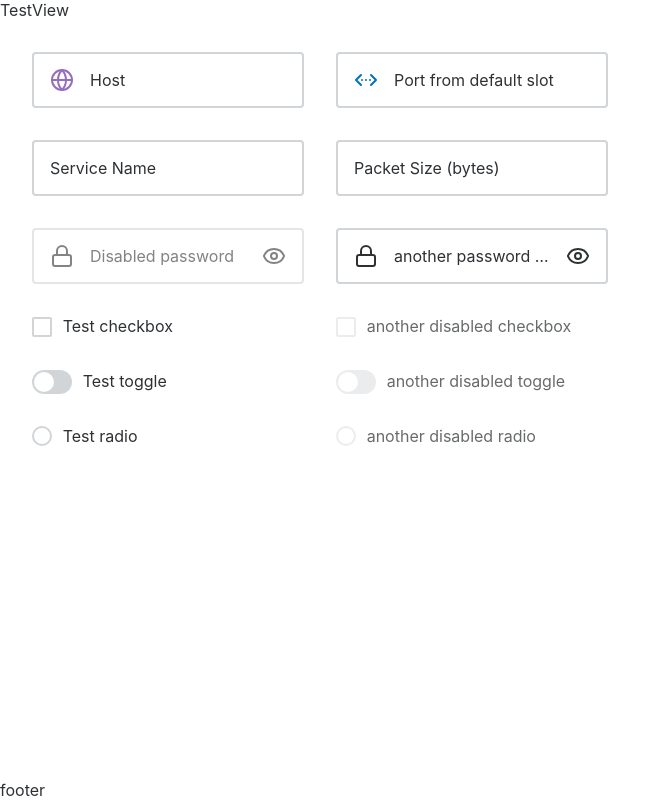
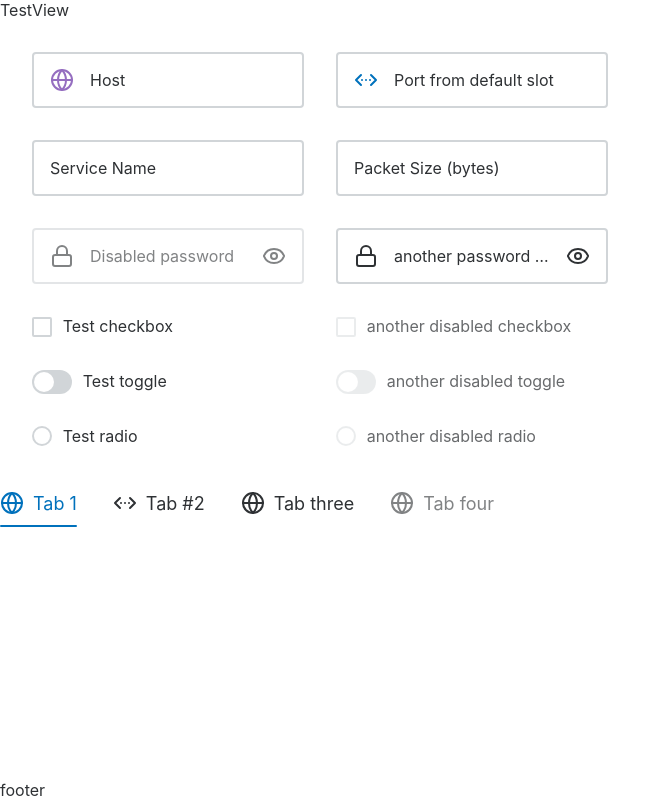
Before and after one commit to OMilchynskyiMT/ui2, a Vue app: page / in a window 1280 px wide. Shown: the whole page, without its empty margins (0-671 px from the left). Built offline with nearby package versions, Linux system fonts and the light colour scheme.

Commit message:
add basic Tabs component

```diff
--- a/prettier.config.js
+++ b/prettier.config.js
@@ -22,7 +22,7 @@ export default {
     '^:?(id|key|ref)$',
     '^(v-slot|slot)$',
     '^v-model',
-    '^(@|v-on(?::|$))',
+    '^(@|v-on(?::|$)|:|v-bind:)',
     '^v-(html|text|bind)$',
     '^#',
     '$DEFAULT',
--- a/src/assets/styles/themes/default/index.css
+++ b/src/assets/styles/themes/default/index.css
@@ -29,6 +29,7 @@
   --radius-md: 0.25rem;
   --radius-lg: 0.5rem;
   --radius-xl: 1rem;
+  --radius-full: 9999px;
 
   --bezier-smooth-entrance: cubic-bezier(0, 0, 0.2, 1);
   --bezier-soft-exit: cubic-bezier(0.4, 0, 1, 1);
@@ -55,4 +56,13 @@
 
   --input-error-color: light-dark(var(--red-600), var(--red-400));
   --input-error-font-size: var(--font-size-sm);
+
+  --tab-height: calc(var(--font-size) * 3);
+  --tab-font-size: var(--font-size-md);
+  --tab-color: var(--text-color);
+  --tab-bg: var(--surface-bg);
+  --tab-border-width: var(--input-border-width);
+  --tab-active-color: var(--link-color);
+  --tab-active-border-color: var(--link-color);
+  --tab-active-bg: var(--surface-bg);
 }
--- /dev/null
+++ b/src/components/tabs/TabBar.vue
@@ -0,0 +1,64 @@
+<template>
+  <div ref="tabBarRef" class="tab-bar">
+    <slot />
+    <div ref="indicator" class="indicator"></div>
+  </div>
+</template>
+
+<script lang="ts" setup>
+import { onBeforeUnmount, onMounted, useTemplateRef } from 'vue';
+
+const tabBarRef = useTemplateRef('tabBarRef');
+const indicatorRef = useTemplateRef('indicator');
+
+let observer: MutationObserver | null = null;
+
+const updateIndicatorStyle = () => {
+  console.log('updateIndicatorStyle')
+  if (!tabBarRef.value || !indicatorRef.value) return
+
+  const activeTab = tabBarRef.value.querySelector('.tab-item.active')
+  if (!activeTab) return
+
+  const { left, width } = activeTab.getBoundingClientRect()
+  indicatorRef.value.style.setProperty('--indicator-x', `${left}px`)
+  indicatorRef.value.style.setProperty('--indicator-width', `${width}px`)
+}
+
+onMounted(() => {
+  if (!tabBarRef.value) return
+  updateIndicatorStyle()
+  observer = new MutationObserver(updateIndicatorStyle)
+  observer.observe(tabBarRef.value, { childList: true, subtree: true, attributes: true })
+})
+
+onBeforeUnmount(() => {
+  observer?.disconnect()
+})
+</script>
+
+<style scoped>
+.tab-bar {
+  position: relative;
+  display: flex;
+  flex-direction: row;
+  flex-wrap: nowrap;
+  justify-content: flex-start;
+  align-items: stretch;
+  align-content: stretch;
+  gap: var(--gap, calc(var(--tab-font-size) * 2));
+
+  & > .indicator {
+    position: absolute;
+    bottom: 0;
+    background-color: var(--tab-active-border-color);
+    height: var(--tab-border-width);
+    border-radius: var(--radius-full);
+    width: var(--indicator-width);
+    transform: translateX(var(--indicator-x, 0));
+    transition:
+      transform var(--duration-lg) var(--bezier-magnetic),
+      width var(--duration-md) var(--bezier-smooth);
+  }
+}
+</style>
--- /dev/null
+++ b/src/components/tabs/TabItem.vue
@@ -0,0 +1,41 @@
+<template>
+  <div :class="['tab-item', { active, disabled }]"><slot /></div>
+</template>
+
+<script lang="ts" setup>
+const { active = false, disabled = false } = defineProps<{
+  active?: boolean
+  disabled?: boolean
+}>()
+</script>
+
+<style scoped>
+.tab-item {
+  min-height: var(--tab-height);
+  color: var(--color, var(--tab-color));
+  cursor: var(--cursor, pointer);
+  display: flex;
+  align-items: center;
+  justify-content: center;
+  transition-duration: var(--duration-md);
+  transition-timing-function: var(--bezier-smooth);
+  user-select: none;
+  font-size: var(--tab-font-size);
+  gap: calc(var(--tab-font-size) / 2);
+  overflow: hidden;
+  text-overflow: ellipsis;
+  white-space: nowrap;
+  pointer-events: var(--pointer-events, auto);
+  opacity: var(--opacity, 1);
+
+  &.active {
+    --tab-color: var(--tab-active-color);
+  }
+
+  &.disabled {
+    --pointer-events: none;
+    --opacity: 0.6;
+    --cursor: not-allowed;
+  }
+}
+</style>
--- a/src/views/TestView.vue
+++ b/src/views/TestView.vue
@@ -36,9 +36,23 @@
     <FormRadio label="Test radio" />
     <FormRadio disabled label="another disabled radio" />
   </div>
+
+  <TabBar>
+    <TabItem
+      v-for="tab in tabs"
+      :key="tab.label"
+      :active="activeTab === tab.label"
+      :disabled="tab.disabled"
+      @click="activeTab = tab.label"
+    >
+      <AppIcon :icon="tab.icon" />
+      {{ tab.label }}
+    </TabItem>
+  </TabBar>
 </template>
 
 <script lang="ts" setup>
+import { ref } from 'vue'
 import { ChevronsLeftRightEllipsisIcon, GlobeIcon } from '@lucide/vue'
 
 import AppIcon from '@/components/AppIcon.vue'
@@ -47,8 +61,18 @@ import FormInput from '@/components/form/FormInput.vue'
 import FormPassword from '@/components/form/FormPassword.vue'
 import FormRadio from '@/components/form/FormRadio.vue'
 import FormToggle from '@/components/form/FormToggle.vue'
+import TabBar from '@/components/tabs/TabBar.vue'
+import TabItem from '@/components/tabs/TabItem.vue'
 
 import { useNotify } from '@/features/notifications'
+
+const tabs = [
+  { icon: GlobeIcon, label: 'Tab 1' },
+  { icon: ChevronsLeftRightEllipsisIcon, label: 'Tab #2' },
+  { icon: GlobeIcon, label: 'Tab three' },
+  { icon: GlobeIcon, label: 'Tab four', disabled: true },
+]
+const activeTab = ref('Tab 1')
 
 const { info } = useNotify()
 info('Test notification message', { timeout: 5000 })
```
